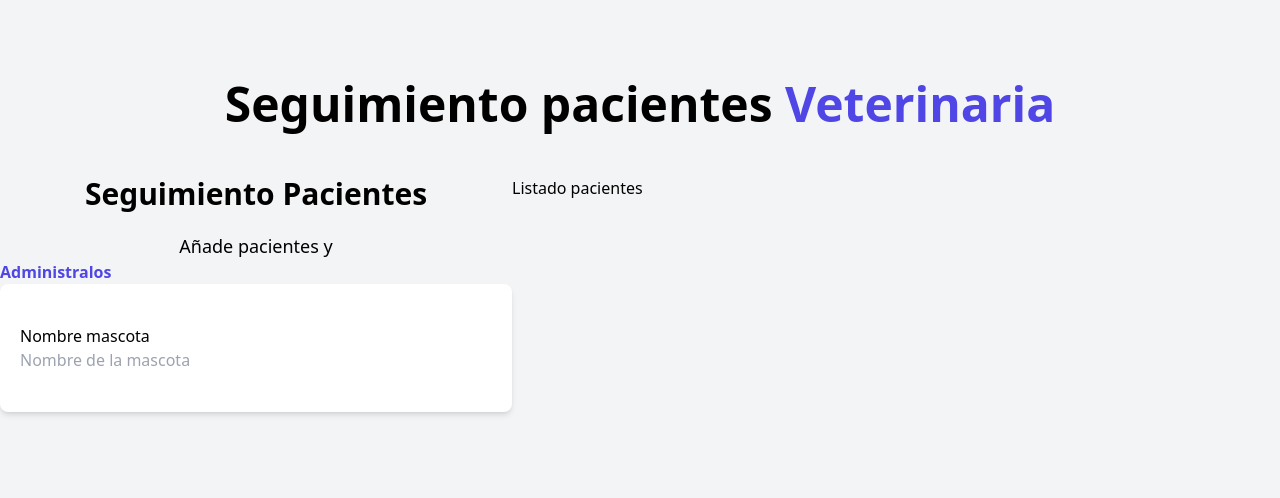
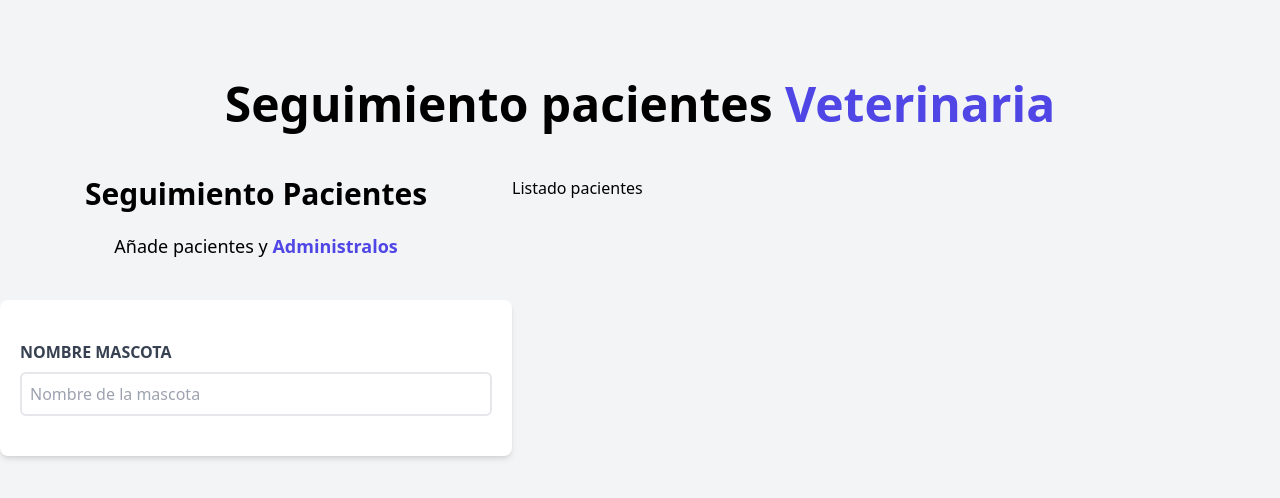
Before and after one commit to pbracciale86/onereact, a React (Vite) app: page / in a window 1280 px wide. Shown: the top 498 px of the page. Built offline with nearby package versions, Linux system fonts and the light colour scheme.

Commit message:
Dandole estilo al input

```diff
--- a/src/components/Formulario.jsx
+++ b/src/components/Formulario.jsx
@@ -2,12 +2,14 @@
     return (
         <div className="md:w-1/2 lg:w-2/5">
             <h2 className="font-black text-3xl text-center"> Seguimiento Pacientes </h2>
-            <p className="text-lg mt-5 text-center">Añade pacientes y {" "}</p>
+            <p className="text-lg mt-5 text-center mb-10">Añade pacientes y {" "}
             <span className="text-indigo-600 font-bold">Administralos</span>
+            </p>
             <form className="bg-white shadow-md rounded-lg py-10 px-5">
                 <div>
-                    <label className="block"> Nombre mascota </label>
-                    <input type="text" placeholder="Nombre de la mascota"/>
+                    <label className="block text-gray-700 uppercase font-bold" htmlFor="mascota"> Nombre mascota </label>
+                    <input id="mascota" type="text" placeholder="Nombre de la mascota" className="border-2 w-full  p-2 mt-2
+                    placeholder-gray-400 rounded-md"/>
                 </div>
             </form>
         </div>
```
